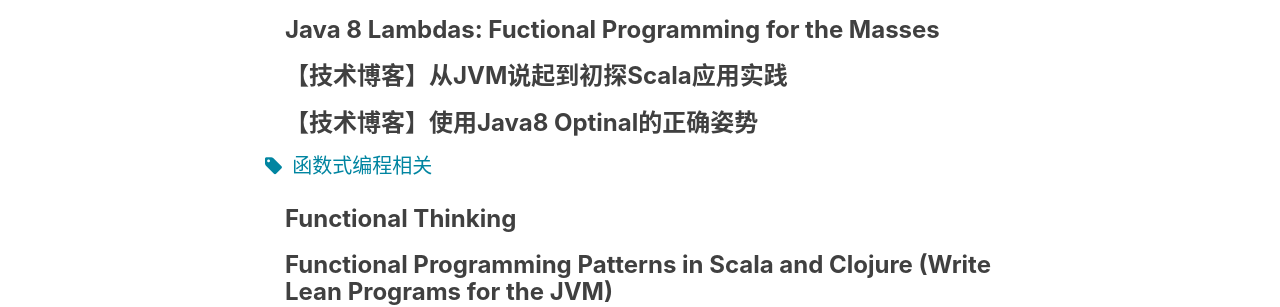
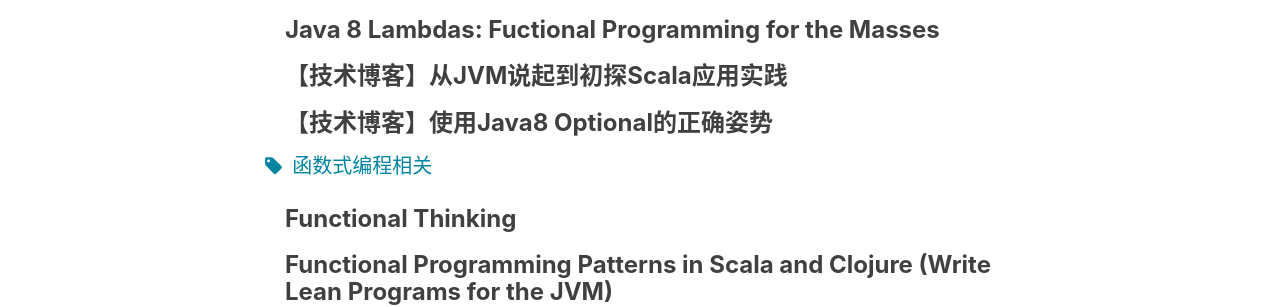
Before and after one commit to jiebaojie/jiebaojie.github.io, a Jekyll site: the page built from notes.html, in a window 1280 px wide. Shown: the part 291-598 px from the top of the page. Built offline with Jekyll 4.4.1, drawn with Linux system fonts in a browser that asks for light colours; nearby versions of some CDN libraries; comment, search, counter and statistics services are not loaded.

Commit message:
by baojie

```diff
--- a/notes.html
+++ b/notes.html
@@ -44,7 +44,7 @@
                 </div>
                 <div class="post-preview">
                     <a href="java/properWaysOfUsingJava8Optional/">
-                        <h3 class-"post-title"> 【技术博客】使用Java8 Optinal的正确姿势 </h3>
+                        <h3 class-"post-title"> 【技术博客】使用Java8 Optional的正确姿势 </h3>
                     </a>
                 </div>
                 <span id="函数式编程相关" class="fa fa-tag listing-seperator">
```
